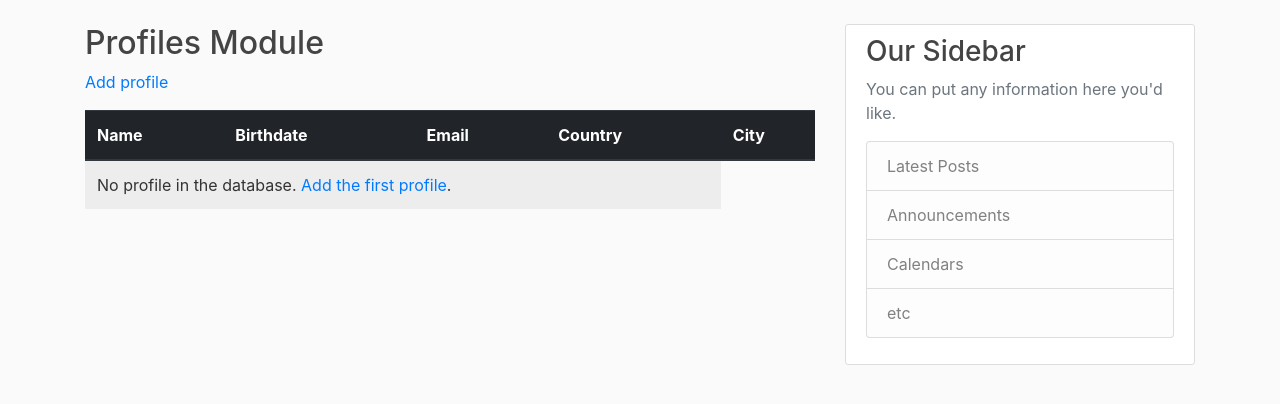
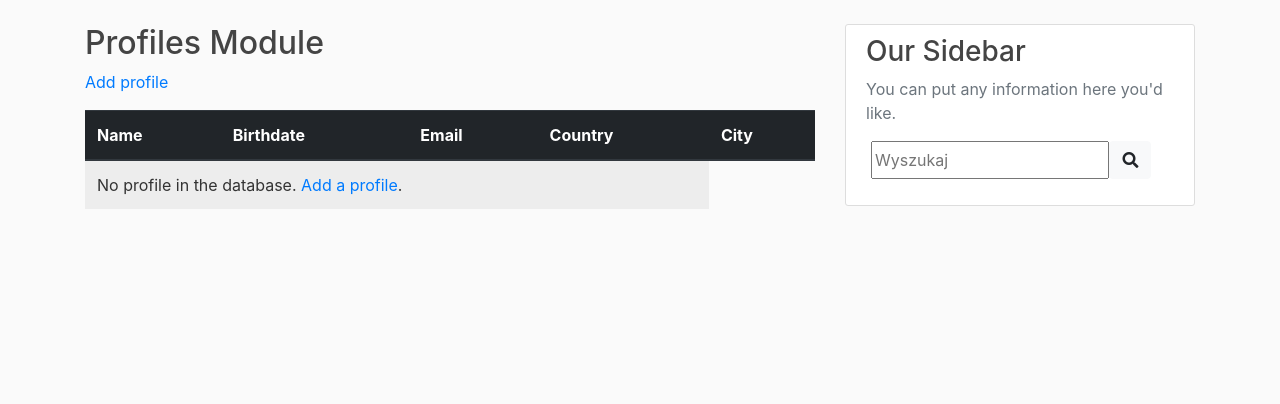
Before and after one commit to izielin/students_app, a Django app: page /profile/list/ in a window 1280 px wide. Shown: the part 56-460 px from the top of the page. Run offline with Django 3.2, Linux system fonts and the light colour scheme; some libraries are stand-ins or nearby versions.

Commit message:
search bar on profile_list side

```diff
--- a/core/templates/core/base.html
+++ b/core/templates/core/base.html
@@ -6,7 +6,8 @@
   <meta name="viewport" content="width=device-width, initial-scale=1, shrink-to-fit=no">
   <link rel="stylesheet" href="https://stackpath.bootstrapcdn.com/bootstrap/4.1.3/css/bootstrap.min.css" integrity="sha384-MCw98/SFnGE8fJT3GXwEOngsV7Zt27NXFoaoApmYm81iuXoPkFOJwJ8ERdknLPMO" crossorigin="anonymous">
   <link rel="stylesheet" type="text/css" href="{% static 'core/style.css' %}">
-  <title>{% block title %}My Site{% endblock %}</title>
+  <link rel="stylesheet" href="https://use.fontawesome.com/releases/v5.6.3/css/all.css" integrity="sha384-UHRtZLI+pbxtHCWp1t77Bi1L4ZtiqrqD80Kn4Z8NTSRyMA2Fd33n5dQ8lWUE00s/" crossorigin="anonymous">
+    <title>{% block title %}My Site{% endblock %}</title>
   <style type="text/css">
     .asteriskField {
       display: none;
@@ -73,17 +74,7 @@
           {% block content %}{% endblock %}
         </div>
         <div class="col-md-4">
-          <div class="content-section">
-            <h3>Our Sidebar</h3>
-            <p class='text-muted'>You can put any information here you'd like.
-              <ul class="list-group">
-                <li class="list-group-item list-group-item-light">Latest Posts</li>
-                <li class="list-group-item list-group-item-light">Announcements</li>
-                <li class="list-group-item list-group-item-light">Calendars</li>
-                <li class="list-group-item list-group-item-light">etc</li>
-              </ul>
-            </p>
-          </div>
+            {% block sidebar %}{% endblock %}
         </div>
       </div>
     </main>
--- a/profiles/templates/profiles/profile_list.html
+++ b/profiles/templates/profiles/profile_list.html
@@ -3,6 +3,8 @@
 {% block title %}Profiles Module{% endblock %}
 
 {% block content %}
+
+
   <h2>Profiles Module</h2>
 
   <p>
@@ -30,10 +32,56 @@
         </tr>
       {% empty %}
         <tr>
-          <td colspan="4">No profile in the database. <a href="{% url 'profile_add' %}">Add the first profile</a>.</td>
+          <td colspan="4">No profile in the database. <a href="{% url 'profile_add' %}">Add a profile</a>.</td>
         </tr>
       {% endfor %}
     </tbody>
   </table>
 
+        {% if profiles.has_other_pages %}
+
+        {% if profiles.has_previous %}
+                <a class="btn btn-outline-info mb-4" href="?page=1">First</a>
+                <a class="btn btn-outline-info mb-4" href="?page=
+                    {{ profiles.previous_page_number }}{% if request.GET.q %}&q={{ request.GET.q }}{% endif %}">Previous</a>
+        {% endif %}
+
+
+        {% for num in profiles.paginator.page_range %}
+            {% if profiles.number == num %}
+                <a class="btn btn-info mb-4" href="?page={{ num }}">{{ num }}</a>
+            {% elif num > profiles.number|add:'-3' and num < profiles.number|add:'3' %}
+                <a class="btn btn-outline-info mb-4"
+                   href="?page={{ num }}">{{ num }}</a>
+            {% endif %}
+        {% endfor %}
+
+
+        {% if profiles.has_next %}
+            <a class="btn btn-outline-info mb-4" href="?page=
+                {{ profiles.next_page_number }}">Next</a>
+            <a class="btn btn-outline-info mb-4" href="?page=
+                {{ profiles.paginator.num_pages }}">Last</a>
+        {% endif %}
+{% endif %}
+
 {% endblock %}
+{% block sidebar %}
+
+  <div class="content-section">
+    <h3>Our Sidebar</h3>
+    <p class='text-muted'>You can put any information here you'd like.
+      <ul class="list-group">
+            <form method="GET" style="margin: auto;">
+                <div class="input-field">
+                    <div class="row">
+                        <input type="text" name="q" value="{{ request.GET.q }}" placeholder="Wyszukaj" style="width: 80%;">
+                        <button class="btn btn-light" type="submit" name="action"><i class="fas fa-search"></i></button>
+                    </div>
+                </div>
+            </form>
+      </ul>
+    </p>
+  </div>
+
+{% endblock %}
--- a/profiles/urls.py
+++ b/profiles/urls.py
@@ -3,7 +3,7 @@ from . import views
 
 urlpatterns = [
     path('profile/<int:pk>', views.profile, name='profile'),
-    path('profile/list/', views.ProfileListView.as_view(), name='profile_changelist'),
+    path('profile/list/', views.profiles_list, name='profile_changelist'),
     path('profile/add/', views.ProfileCreateView.as_view(), name='profile_add'),
     path('profile/<int:pk>/edit', views.ProfileUpdateView.as_view(), name='profile_change'),
     path('ajax/load-cities/', views.load_cities, name='ajax_load_cities'),
--- a/profiles/views.py
+++ b/profiles/views.py
@@ -1,15 +1,36 @@
 from django.contrib.auth.decorators import login_required
 from django.http import HttpResponseRedirect, Http404
 from django.shortcuts import render
-from django.views.generic import ListView, CreateView, UpdateView
+from django.views.generic import CreateView, UpdateView
 from django.urls import reverse_lazy
 from .models import Profile, City
 from .forms import ProfileForm
+from django.db.models import Q
+from django.core.paginator import Paginator, EmptyPage, PageNotAnInteger
 
 
-class ProfileListView(ListView):
-    model = Profile
-    context_object_name = 'profiles'
+def profiles_list(request):
+    profile_list = Profile.objects.all()
+    query = request.GET.get('q')
+    if query:
+        profile_list = Profile.objects.filter(
+            Q(first_name__icontains=query) | Q(last_name__icontains=query)
+        ).distinct()
+
+    paginator = Paginator(profile_list, 15)  # 15 profiles per page
+    page = request.GET.get('page')
+
+    try:
+        profiles = paginator.page(page)
+    except PageNotAnInteger:
+        profiles = paginator.page(1)
+    except EmptyPage:
+        profiles = paginator.page(paginator.num_pages)
+
+    context = {
+        'profiles': profiles
+    }
+    return render(request, "profiles/profile_list.html", context)
 
 
 class ProfileCreateView(CreateView):
```
